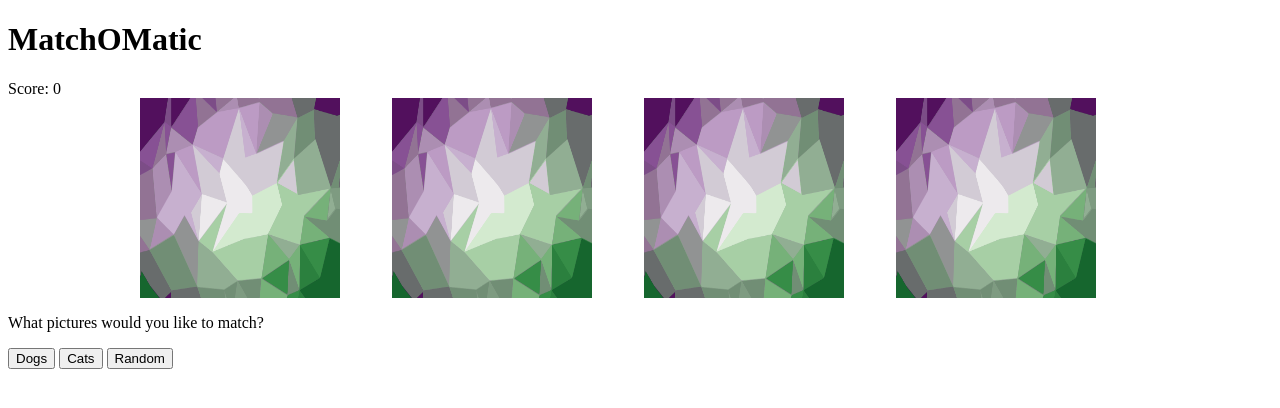
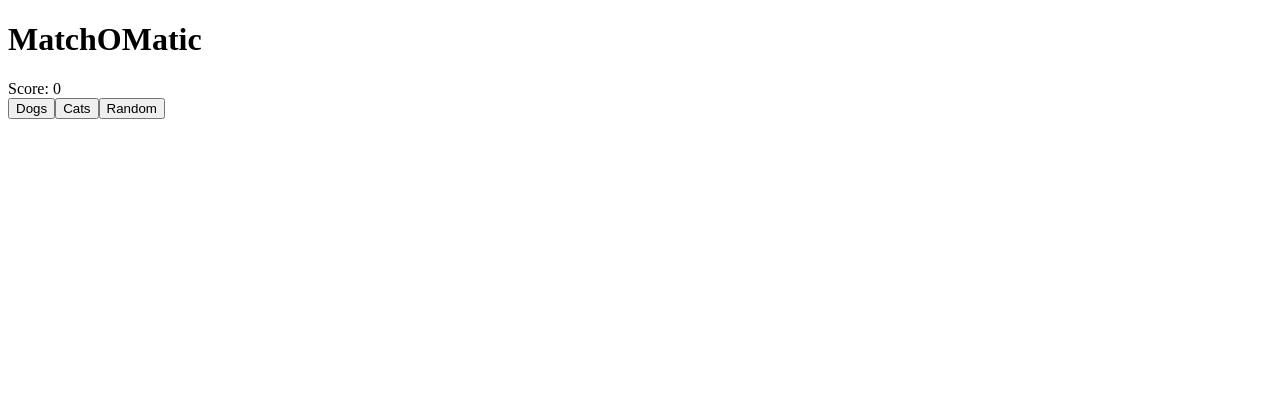
Before and after one commit to Amber-Robeck/matchOmatic, a plain HTML site: page index.html in a window 1280 px wide. Drawn offline with Linux system fonts and the light colour scheme; no server answers.

Commit message:
Dynamically added options container, split makeGame function into makeHeader, also calling makeGame on dog button click

```diff
--- a/assets/js/index.js
+++ b/assets/js/index.js
@@ -94,17 +94,17 @@ async function makeGame() {
     grid.setAttribute("id", "grid");
     document.body.prepend(grid);
     //adding header with title and score elements
-    let header = document.createElement("header");
-    header.setAttribute("id", "header");
-    let title = document.createElement("h1");
-    title.setAttribute("id", "title");
-    title.innerHTML = "MatchOMatic";
-    header.append(title);
-    let score = document.createElement("div");
-    score.setAttribute("id", "score");
-    score.innerHTML = "Score: 0";
-    header.append(score);
-    document.body.prepend(header);
+    // let header = document.createElement("header");
+    // header.setAttribute("id", "header");
+    // let title = document.createElement("h1");
+    // title.setAttribute("id", "title");
+    // title.innerHTML = "MatchOMatic";
+    // header.append(title);
+    // let score = document.createElement("div");
+    // score.setAttribute("id", "score");
+    // score.innerHTML = "Score: 0";
+    // header.append(score);
+    // document.body.prepend(header);
     makeCard();
 };
 
@@ -196,14 +196,42 @@ function turnCard() {
             }, 1500);
         }
     }
+};
+
+
+function makeHeader() {
+    let header = document.createElement("header");
+    header.setAttribute("id", "header");
+    let title = document.createElement("h1");
+    title.setAttribute("id", "title");
+    title.innerHTML = "MatchOMatic";
+    header.append(title);
+    let score = document.createElement("div");
+    score.setAttribute("id", "score");
+    score.innerHTML = "Score: 0";
+    header.append(score);
+    let userOptionsDiv = document.createElement("div");
+    userOptionsDiv.setAttribute("id", "options");
+    let choices = ["Dogs", "Cats", "Random"];
+    for (let i = 0; i < choices.length; i++) {
+        let choiceButton = document.createElement("button");
+        choiceButton.setAttribute("id", choices[i].toLowerCase());
+        choiceButton.innerHTML = choices[i];
+        choiceButton.addEventListener("click", changeGame);
+        userOptionsDiv.append(choiceButton);
+    };
+    header.append(userOptionsDiv);
+    document.body.prepend(header);
+
 }
-var options = document.getElementById("options");
-options.addEventListener("click", function (e) {
+
+function changeGame(e) {
     // console.log(e.target.id)
     let optionPicked = e.target.id;
     switch (optionPicked) {
         case "dogs":
             console.log("dogs");
+            makeGame();
             break;
         case "cats":
             console.log("cats");
@@ -212,6 +240,7 @@ options.addEventListener("click", function (e) {
             console.log("random");
             break;
     }
-});
+};
 //function to start the game
-makeGame();
+// makeGame();
+makeHeader();
--- a/index.html
+++ b/index.html
@@ -10,12 +10,12 @@
 </head>
 
 <body>
-    <div id="options">
+    <!-- <div id="options">
         <p>What pictures would you like to match?</p>
         <button id="dogs">Dogs</button>
         <button id="cats">Cats</button>
         <button id="random">Random</button>
-    </div>
+    </div> -->
     <script src="./assets/js/index.js"></script>
 </body>
 
```
